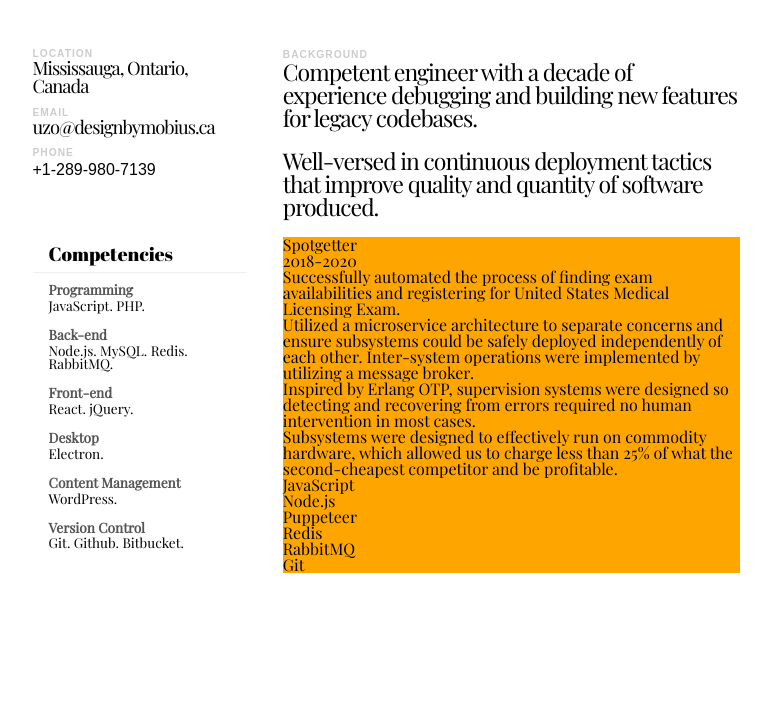
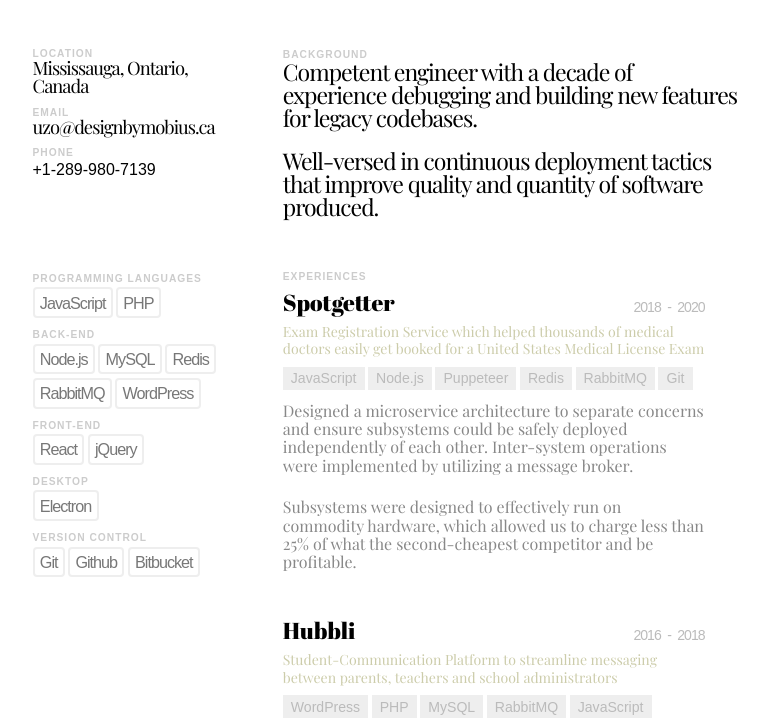
Before and after one commit to Akamaozu/resume, a website: page html/resume.html in a window 1280 px wide. Shown: the part 85-805 px from the top of the page, without its empty margins (250-1021 px from the left). Drawn offline with Linux system fonts and the light colour scheme; files that its build step writes are made by us from their sources.

Commit message:
redesigned list of skills, added hubbli experience, touched up layout design

```diff
--- a/css/style.css
+++ b/css/style.css
@@ -55,11 +55,21 @@
     margin-bottom: 2em;
   }
 
-  #about > .contact-info {
+  #about > .contact-info,
+  #about > .competency-info {
     margin-bottom: .75em;
   }
 
-    #about > .contact-info > .label {
+  #about > .contact-info.location {
+    margin-top: 3.28em;
+  }
+
+  #about > .competency-info.programming-languages {
+    margin-top: 6em;
+  }
+
+    #about > .contact-info > .label,
+    #about > .competency-info > .label {
       text-transform: uppercase;
       font-family: Arial, sans-serif;
       letter-spacing: 1px;
@@ -68,69 +78,58 @@
       color: #ccc;
     }
 
-    #about > .contact-info > .value {
+    #about > .contact-info > .value,
+    #about > .competency-info > .value {
       letter-spacing: -1px;
       font-size: 1.15em;
     }
 
-    #about > .phone > .value {
+    #about > .competency-info > .value {
+      overflow: hidden;
+    }
+
+    #about > .contact-info.phone > .value {
+      position: relative;
+      overflow: hidden;
       font-family: Arial, sans-serif;
       font-size: 1em;
       letter-spacing: 0px;
       margin-top: .2em;
     }
 
-  #about > .competencies {
-    margin-top: 4.2em;
-  }
-
-    #about > .competencies > .title {
-      font-family: 'Abril-Fatface', sans-serif;
-      font-size: 1.2em;
-      padding-left: .83em;
-      padding-bottom: .415em;
-      border-bottom: 1px solid #eee;
-      margin-bottom: .415em;
-    }
-
-    #about > .competencies > p {
-      font-size: .85em;
-      padding-left: 1.18em;
-      padding-right: 1.18em;
-    }
-
-    #about > .competencies > .category {
-      display: inline-block;
-      padding-left: 0;
-      padding-right: 0;
-      margin-bottom: .15em;
-      font-weight: 900;
-      margin-left: 1.18em;
-      margin-right: 1.18em;
-      color: #555;
-    }
-
-    #about > .competencies > .category-detail {
-      margin-bottom: 1em;
-    }
+      #about > .competency-info > .value > .value-item {
+        display: inline-block;
+        float: left;
+        border: 2px solid #eee;
+        padding: .33em;
+        border-radius: .25em;
+        margin-top: .2em;
+        margin-right: .2em;
+        font-size: 0.88em;
+        font-family: Arial, sans-serif;
+        color: #777;
+      }
 
 #background,
 #experiences {
   display: inline-block;
   box-sizing: border-box;
-  width: 64%;
   margin-left: 5%;
+  float: left;
   vertical-align: text-top;
 }
 
 #background {
   margin-top: 7em;
+  width: 64%;
 }
 
 #experiences {
-  background-color: orange;
+  margin-top: 2.2em;
+  width: 59%;
 }
 
+  #experiences > .title,
   #background > .title {
     text-transform: uppercase;
     font-family: Arial, sans-serif;
@@ -146,16 +145,68 @@
     letter-spacing: -1px;
   }
 
-  #experiences > h1 {
-    font-size: 3em;
-    font-weight: 900;
-    font-family: sans-serif;
-    letter-spacing: -3px;
-    line-height: 0.8em
+  #experiences > .experience {
+    position: relative;
+    overflow: hidden;
+    margin-top: .5em;
+    margin-bottom: 1.5em;
   }
 
-  #experiences > p {
-    box-sizing: border-box;
-    letter-spacing: -1px;
-    line-height: 1.1em;
-  }
+    #experiences > .experience > .title {
+      position: relative;
+      font-size: 1.44em;
+      font-family: 'Abril-Fatface', serif;
+      display: inline-block;
+      float: left;
+    }
+
+    #experiences > .experience > .duration {
+      position: relative;
+      font-size: .88em;
+      color: #bbb;
+      font-family: Arial, sans-serif;
+      display: inline-block;
+      float: right;
+      letter-spacing: -1px;
+      word-spacing: .25em;
+      margin-top: .64em;
+    }
+
+    #experiences > .experience > .description {
+      display: inline-block;
+      font-size: 0.88em;
+      margin: .64em 0;
+      color: #cca;
+      line-height: 1.25em;
+    }
+
+    #experiences > .experience > .competencies {
+      clear: both;
+      overflow: hidden;
+      position: relative;
+      margin-bottom: .5em;
+    }
+
+      #experiences > .experience > .competencies > .competency {
+        border: 1px solid #eee;
+        font-family: Arial, sans-serif;
+        display: inline-block;
+        padding: .25em .5em;
+        font-size: .88em;
+        background-color: #eee;
+        color: #bbb;
+        float: left;
+        margin-right: .25em;
+        margin-bottom: .25em;
+      }
+
+    #experiences > .experience > .details {
+      position: relative;
+      overflow: hidden;
+    }
+
+      #experiences > .experience > .details > .detail {
+        margin-bottom: 1.44em;
+        line-height: 1.15em;
+        color: #888;
+      }
--- a/html/resume.html
+++ b/html/resume.html
@@ -21,20 +21,43 @@
         <div class="label">phone</div>
         <div class="value">+1-289-980-7139</div>
       </div>
-      <div class="competencies">
-        <div class="title">Competencies</div>
-        <p class="category">Programming</p>
-        <p class="category-detail">JavaScript. PHP.</p>
-        <p class="category">Back-end</p>
-        <p class="category-detail">Node.js. MySQL. Redis. RabbitMQ.</p>
-        <p class="category">Front-end</p>
-        <p class="category-detail">React. jQuery.</p>
-        <p class="category">Desktop</p>
-        <p class="category-detail">Electron.</p>
-        <p class="category">Content Management</p>
-        <p class="category-detail">WordPress.</p>
-        <p class="category">Version Control</p>
-        <p class="category-detail">Git. Github. Bitbucket.</p>
+      <div class="programming-languages competency-info">
+        <div class="label">programming languages</div>
+        <div class="value">
+          <div class="value-item">JavaScript</div>
+          <div class="value-item">PHP</div>
+        </div>
+      </div>
+      <div class="backend competency-info">
+        <div class="label">back-end</div>
+        <div class="value">
+          <div class="value-item">Node.js</div>
+          <div class="value-item">MySQL</div>
+          <div class="value-item">Redis</div>
+          <div class="value-item">RabbitMQ</div>
+          <div class="value-item">WordPress</div>
+        </div>
+      </div>
+      <div class="frontend competency-info">
+        <div class="label">front-end</div>
+        <div class="value">
+          <div class="value-item">React</div>
+          <div class="value-item">jQuery</div>
+        </div>
+      </div>
+      <div class="desktop competency-info">
+        <div class="label">desktop</div>
+        <div class="value">
+          <div class="value-item">Electron</div>
+        </div>
+      </div>
+      <div class="version-control competency-info">
+        <div class="label">version control</div>
+        <div class="value">
+          <div class="value-item">Git</div>
+          <div class="value-item">Github</div>
+          <div class="value-item">Bitbucket</div>
+        </div>
       </div>
     </div>
     <div id="background">
@@ -43,22 +66,40 @@
       <p>Well-versed in continuous deployment tactics that improve quality and quantity of software produced.</p>
     </div>
     <div id="experiences">
+      <div class="title">Experiences</div>
       <div class="experience">
         <div class="title">Spotgetter</div>
-        <div class="duration">2018-2020</div>
+        <div class="duration">2018 - 2020</div>
+        <div class="description">Exam Registration Service which helped thousands of medical doctors easily get booked for a United States Medical License Exam</div>
+        <div class="competencies">
+          <div class="competency">JavaScript</div>
+          <div class="competency">Node.js</div>
+          <div class="competency">Puppeteer</div>
+          <div class="competency">Redis</div>
+          <div class="competency">RabbitMQ</div>
+          <div class="competency">Git</div>
+        </div>
         <div class="details">
-          <div class="detail">Successfully automated the process of finding exam availabilities and registering for United States Medical Licensing Exam.</div>
-          <div class="detail">Utilized a microservice architecture to separate concerns and ensure subsystems could be safely deployed independently of each other. Inter-system operations were implemented by utilizing a message broker.</div>
-          <div class="detail">Inspired by Erlang OTP, supervision systems were designed so detecting and recovering from errors required no human intervention in most cases.</div>
+          <div class="detail">Designed a microservice architecture to separate concerns and ensure subsystems could be safely deployed independently of each other. Inter-system operations were implemented by utilizing a message broker.</div>
           <div class="detail">Subsystems were designed to effectively run on commodity hardware, which allowed us to charge less than 25% of what the second-cheapest competitor and be profitable.</div>
         </div>
-        <div class="technologies">
-          <div class="technology">JavaScript</div>
-          <div class="technology">Node.js</div>
-          <div class="technology">Puppeteer</div>
-          <div class="technology">Redis</div>
-          <div class="technology">RabbitMQ</div>
-          <div class="technology">Git</div>
+      </div>
+      <div class="experience">
+        <div class="title">Hubbli</div>
+        <div class="duration">2016 - 2018</div>
+        <div class="description">Student-Communication Platform to streamline messaging between parents, teachers and school administrators</div>
+        <div class="competencies">
+          <div class="competency">WordPress</div>
+          <div class="competency">PHP</div>
+          <div class="competency">MySQL</div>
+          <div class="competency">RabbitMQ</div>
+          <div class="competency">JavaScript</div>
+          <div class="competency">Node.js</div>
+          <div class="competency">Git</div>
+        </div>
+        <div class="details">
+          <div class="detail">Integrated third-party Payment APIs with our Digital Invoicing feature, which enabled schools to issue one-time or recurring invoices that parents could settle online with their credit cards.</div>
+          <div class="detail">Eliminated a persistent source of outages by designing a resource-efficient server to handle receipt of a large volume of inbound webhooks.</div>
         </div>
       </div>
     </div>
```
